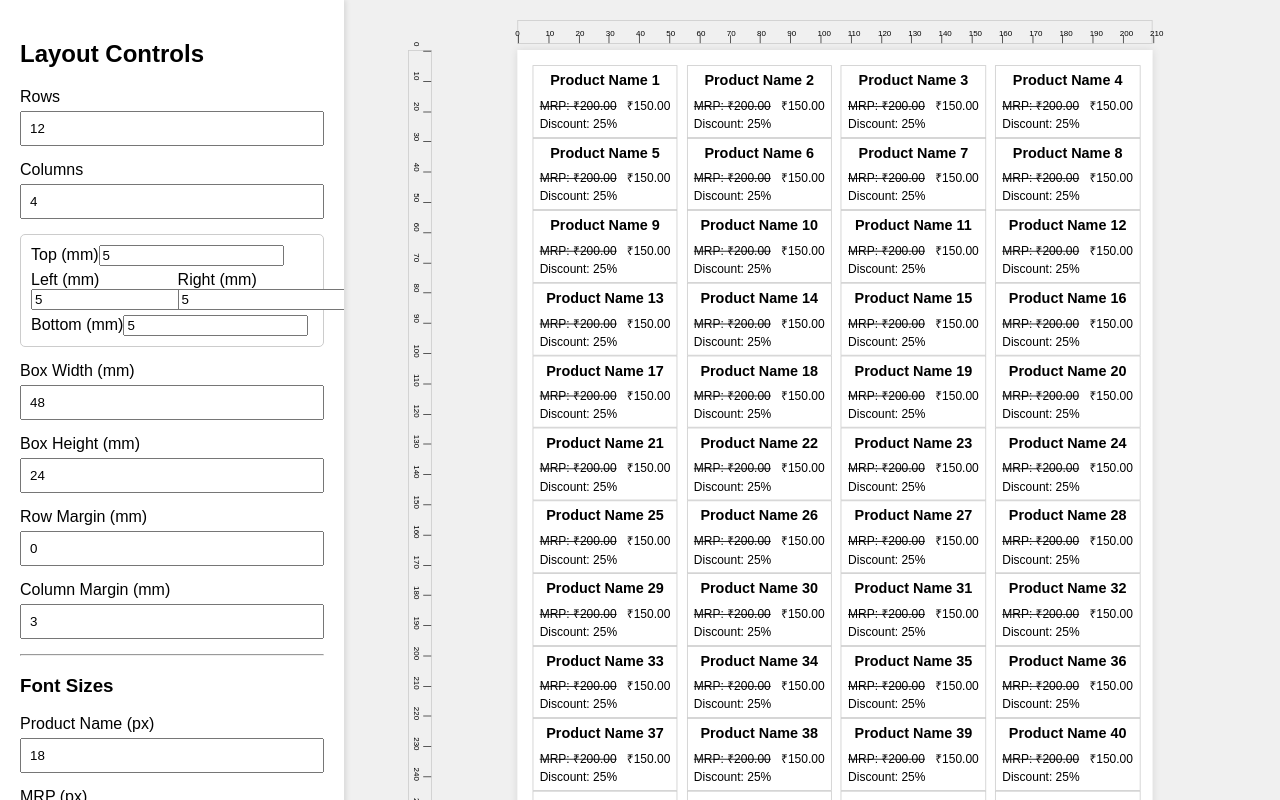
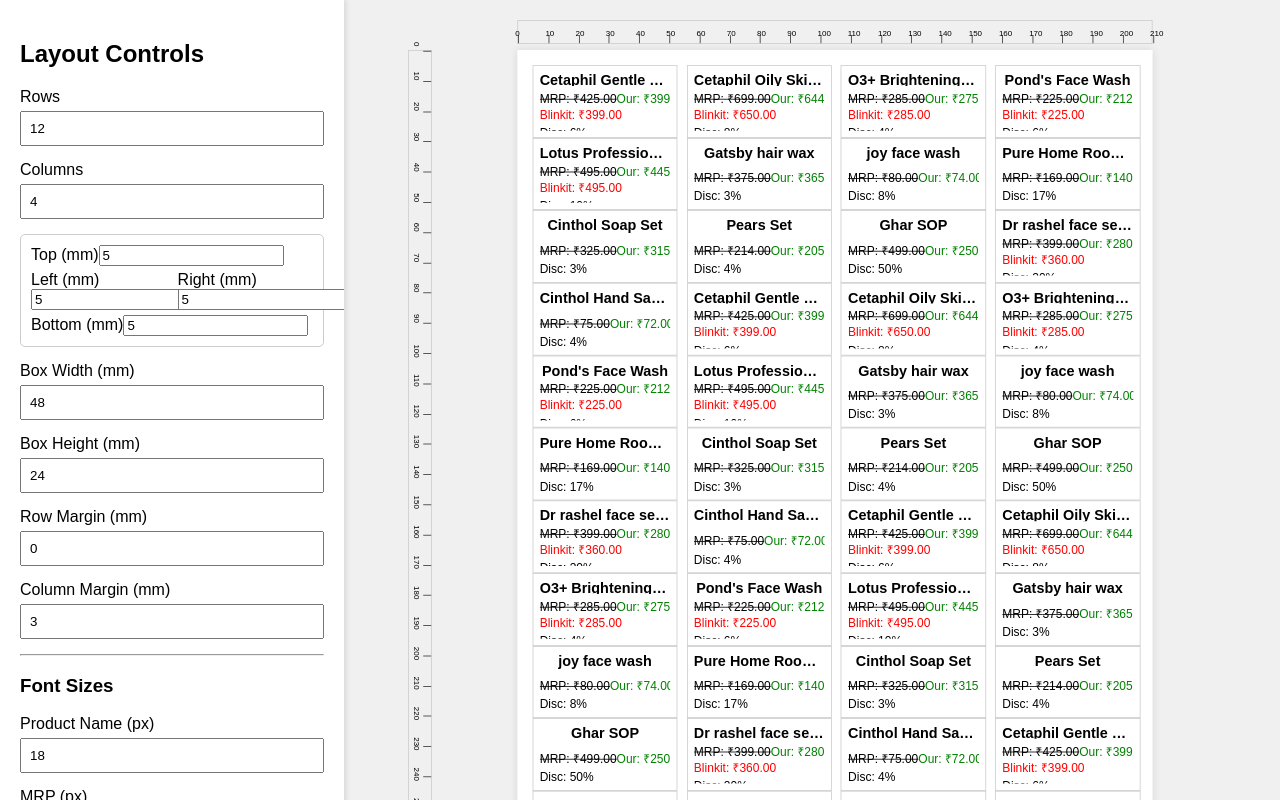
Before and after one commit to surendravaluelabskumar/producttag, a React (Create React App) app in the folder react-app/: page / in a window 1280 px wide. Shown: the top 800 px of the page. Built offline with nearby package versions, Linux system fonts and the light colour scheme.

Commit message:
Added blinkIt

```diff
--- /dev/null
+++ b/react-app/public/db.json
@@ -0,0 +1,93 @@
+{
+  "products":
+    [
+  {
+    "name": "Cetaphil Gentle Skin Cleanser",
+    "mrp": 425,
+    "discount": 6,
+    "price": 399,
+    "blinkIt": 399
+  },
+  {
+    "name": "Cetaphil Oily Skin Cleanser",
+    "mrp": 699,
+    "discount": 8,
+    "price": 644,
+    "blinkIt": 650
+  },
+  {
+    "name": "O3+ Brightening & Whitening Face Wash",
+    "mrp": 285,
+    "discount": 6,
+    "price": 275,
+    "blinkIt": 285
+  },
+  {
+    "name": "Pond's Face Wash",
+    "mrp": 225,
+    "discount": 6,
+    "price": 212,
+    "blinkIt": 225
+  },
+  {
+    "name": "Lotus Professional Wash",
+    "mrp": 495,
+    "discount": 10,
+    "price": 445,
+    "blinkIt": 495
+  },
+  {
+    "name": "Gatsby hair wax",
+    "mrp": 375,
+    "discount": 5,
+    "price": 365
+  },
+  {
+    "name": "joy face wash ",
+    "mrp": 80,
+    "discount": 4,
+    "price": 74
+  },
+  {
+    "name": "Pure Home Room SPRAY",
+    "mrp": 169,
+    "discount": 18,
+    "price": 140
+  },
+  {
+    "name": "Cinthol Soap Set",
+    "mrp": 325,
+    "discount": 3,
+    "price": 315
+  },
+  {
+    "name": "Pears Set",
+    "mrp": 214,
+    "discount": 5,
+    "price": 205
+  },
+  {
+    "name": "Ghar SOP",
+    "mrp": 499,
+    "discount": 50,
+    "price": 250,
+    "buyonegetOne": true
+  },
+  {
+    "name": "Dr rashel face serum",
+    "mrp": 399,
+    "discount": 30,
+    "price": 280,
+    "blinkIt": 360
+  },
+  {
+    "name": "Cinthol Hand Sanitizer",
+    "mrp": 75,
+    "discount": 4,
+    "price": 72
+  }
+
+]
+
+
+}
--- a/react-app/src/A4Page.js
+++ b/react-app/src/A4Page.js
@@ -1,6 +1,6 @@
 import React from 'react';
 
-function A4Page({ layout }) {
+function A4Page({ layout, products }) {
   const {
     rows,
     cols,
@@ -29,26 +29,37 @@
   const totalBoxes = rows * cols;
   const boxes = [];
   for (let i = 0; i < totalBoxes; i++) {
-    const mrp = 200;
-    const ourPrice = 150;
-    const discount = ((mrp - ourPrice) / mrp) * 100;
+    const product = products[i % products.length]; // Loop through products if not enough
+
+    if (!product) {
+      boxes.push(<div className="box" key={i}></div>);
+      continue;
+    }
+
+    const { name, mrp, price, blinkIt } = product;
+    const discount = ((mrp - price) / mrp) * 100;
 
     boxes.push(
       <div className="box" key={i}>
         <div className="product-name" style={{ fontSize: `${fontSizeTitle}px` }}>
-          Product Name {i + 1}
+          {name}
         </div>
         <div className="price-details">
           <div className="mrp-price-group">
             <span className="mrp" style={{ fontSize: `${fontSizeMrp}px` }}>
               MRP: ₹{mrp.toFixed(2)}
             </span>
-            <span className="price" style={{ fontSize: `${fontSizePrice}px` }}>
-              ₹{ourPrice.toFixed(2)}
+            <span className="our-price" style={{ fontSize: `${fontSizePrice}px` }}>
+              Our: ₹{price.toFixed(2)}
             </span>
           </div>
+          {blinkIt && (
+            <div className="blinkit-price" style={{ fontSize: `${fontSizePrice}px` }}>
+              Blinkit: ₹{blinkIt.toFixed(2)}
+            </div>
+          )}
           <div className="discount" style={{ fontSize: `${fontSizeDiscount}px` }}>
-            Discount: {discount.toFixed(0)}%
+            Disc: {discount.toFixed(0)}%
           </div>
         </div>
       </div>
--- a/react-app/src/App.js
+++ b/react-app/src/App.js
@@ -1,4 +1,4 @@
-import React, { useState } from 'react';
+import React, { useState, useEffect } from 'react';
 import Sidebar from './Sidebar';
 import MainContent from './MainContent';
 import './style.css';
@@ -21,10 +21,18 @@
     fontSizeDiscount: 15,
   });
 
+  const [products, setProducts] = useState([]);
+
+  useEffect(() => {
+    fetch('/db.json')
+      .then((response) => response.json())
+      .then((data) => setProducts(data.products));
+  }, []);
+
   return (
     <div className="container">
       <Sidebar layout={layout} setLayout={setLayout} />
-      <MainContent layout={layout} />
+      <MainContent layout={layout} products={products} />
     </div>
   );
 }
--- a/react-app/src/MainContent.js
+++ b/react-app/src/MainContent.js
@@ -1,10 +1,10 @@
 import React from 'react';
 import PreviewArea from './PreviewArea';
 
-function MainContent({ layout }) {
+function MainContent({ layout, products }) {
   return (
     <div className="main-content">
-      <PreviewArea layout={layout} />
+      <PreviewArea layout={layout} products={products} />
     </div>
   );
 }
--- a/react-app/src/PreviewArea.js
+++ b/react-app/src/PreviewArea.js
@@ -1,7 +1,7 @@
 import React, { useEffect, useRef } from 'react';
 import A4Page from './A4Page';
 
-function PreviewArea({ layout }) {
+function PreviewArea({ layout, products }) {
   const horizontalRulerRef = useRef(null);
   const verticalRulerRef = useRef(null);
 
@@ -58,7 +58,7 @@
       <div id="horizontal-ruler" ref={horizontalRulerRef}></div>
       <div className="page-and-vertical-ruler">
         <div id="vertical-ruler" ref={verticalRulerRef}></div>
-        <A4Page layout={layout} />
+        <A4Page layout={layout} products={products} />
       </div>
     </div>
   );
--- a/react-app/src/style.css
+++ b/react-app/src/style.css
@@ -134,6 +134,9 @@
     font-weight: bold;
     margin-bottom: 5px;
     text-align: center;
+    white-space: nowrap;
+    overflow: hidden;
+    text-overflow: ellipsis;
 }
 
 .price-details {
@@ -141,6 +144,9 @@
     flex-wrap: wrap;
     justify-content: space-between;
     align-items: flex-end;
+    white-space: nowrap;
+    overflow: hidden;
+    text-overflow: ellipsis;
 }
 
 .mrp-price-group {
@@ -157,6 +163,14 @@
 
 .mrp {
     text-decoration: line-through;
+}
+
+.our-price {
+    color: green;
+}
+
+.blinkit-price {
+    color: red;
 }
 
 #print-btn {
```
Also changed, not shown: react-app/src/db.json (added, +88 -0 lines).
